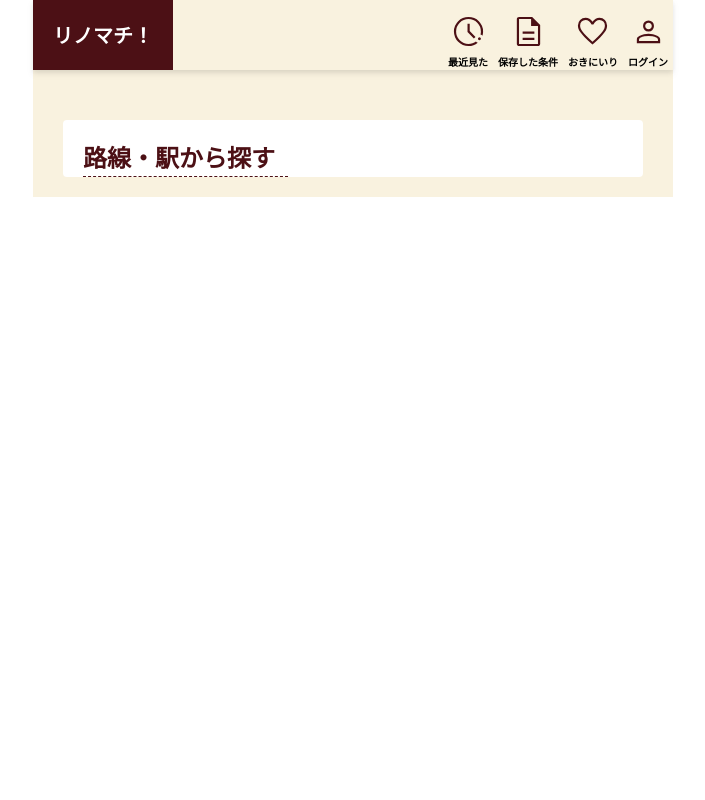
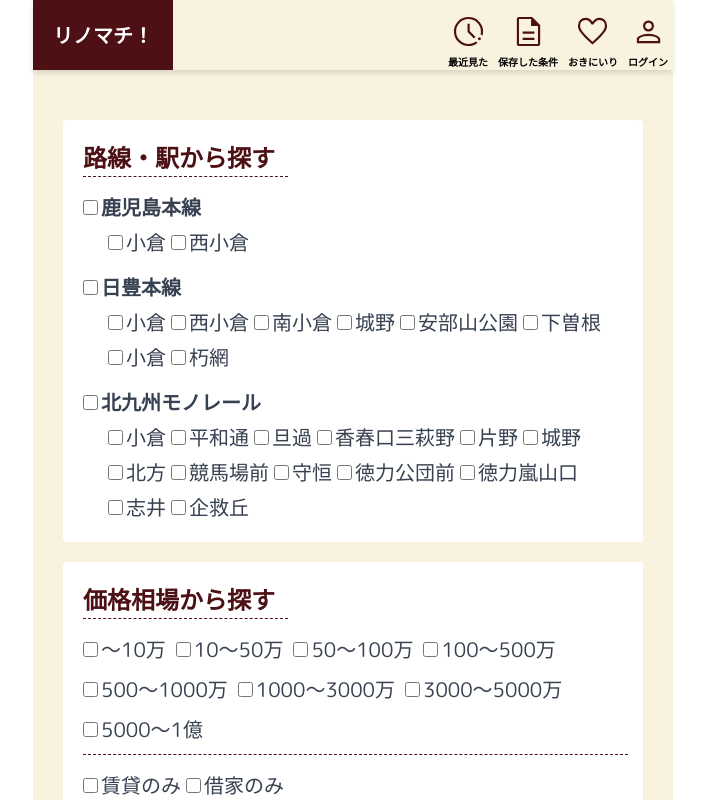
Before and after one commit to yama-chiiii/Rinomachi-Front, a Next.js app: page /search/line in a window 1280 px wide. Shown: the top 800 px of the page, without its empty margins (287-992 px from the left). Built offline with nearby package versions, Linux system fonts and the light colour scheme.

Commit message:
feat :絞り込み検索ぺーじの作成

```diff
--- a/src/app/component/Line.tsx
+++ b/src/app/component/Line.tsx
@@ -1,15 +1,130 @@
+"use client";
 import Link from "next/link";
+import {useState} from 'react';
 
+function CheckBox({name,id,setIsChecked}:{name:string,id:string,setIsChecked:() => void}){
+    const handleChange = () => {
+        setIsChecked();
+    };
+    return(
+        <div className="flex items-center space-x-3">
+            <input
+                type="checkbox"
+                id={id}
+                onChange={handleChange}
+                className="w-15 h-15 text-blue-500 bg-gray-100 border-gray-300 rounded focus:ring-blue-500 focus:ring-2"
+            />
+            <label htmlFor="checkbox" className="text-gray-700 font-medium">
+                {name}
+            </label>
+        </div>
+    );
+}
+
+function LineCheckBox({name,id,setIsChecked,setLine}:{name:string,id:string,setIsChecked:() => void,setLine:() => void}){
+    const handleChange = () => {
+        setLine();
+        setIsChecked();
+    };
+    return(
+        <div className="flex items-center space-x-3">
+            <input
+                type="checkbox"
+                id={id}
+                onChange={handleChange}
+                className="w-15 h-15 text-blue-500 bg-gray-100 border-gray-300 rounded focus:ring-blue-500 focus:ring-2"
+            />
+            <label htmlFor="checkbox" className="text-gray-700 font-medium">
+                <div className="font-bold">
+                    {name}
+                </div>
+            </label>
+        </div>
+    );
+}
 
 export default function Line(){
+    const [isChecked,setIsChecked] = useState(false);
+    const [line,setLine] = useState("JQ");
+
     return(
         <>
             <div className="w-full lg:w-1/2 min-h-screen flex flex-col mx-auto font-mPlus font-semibold text-2xl">
                 <div className="w-full h-full bg-brown-light text-red-dark">
-                    <div className="bg-white rounded mt-120 mb-20 mx-30">
+                    <div className="bg-white rounded mt-120 mb-20 mx-30 pr-15 pb-20">
                         <div className="flex border-b border-dashed border-brown-dark w-205 pt-20 ml-20">
                             <div className="font-mPlus text-brown-dark">路線・駅から探す</div>
                         </div>
+                        <div className="flex w-full h-auto">
+                            <div className="flex-col text-xl">
+                                <div>
+                                    <div className="ml-20 mt-15 mb-5"><LineCheckBox name="鹿児島本線" id="鹿児島本線" setIsChecked={() => setIsChecked(!isChecked)} setLine={() => setLine("鹿児島本線")}/></div>
+                                    <div className="flex flex-wrap gap-5 ml-45">
+                                        <CheckBox name="小倉" id="鹿児島本線" setIsChecked={() => setIsChecked(!isChecked)}/>
+                                        <CheckBox name="西小倉" id="鹿児島本線" setIsChecked={() => setIsChecked(!isChecked)}/>
+                                    </div>
+                                </div>
+                                <div>
+                                    <div className="ml-20 mt-15 mb-5"><LineCheckBox name="日豊本線" id="日豊本線" setIsChecked={() => setIsChecked(!isChecked)} setLine={() => setLine("日豊本線")}/></div>
+                                    <div className="flex flex-wrap gap-5 ml-45">
+                                        <CheckBox name="小倉" id="日豊本線" setIsChecked={() => setIsChecked(!isChecked)}/>
+                                        <CheckBox name="西小倉" id="日豊本線" setIsChecked={() => setIsChecked(!isChecked)}/>
+                                        <CheckBox name="南小倉" id="日豊本線" setIsChecked={() => setIsChecked(!isChecked)}/>
+                                        <CheckBox name="城野" id="日豊本線" setIsChecked={() => setIsChecked(!isChecked)}/>
+                                        <CheckBox name="安部山公園" id="日豊本線" setIsChecked={() => setIsChecked(!isChecked)}/>
+                                        <CheckBox name="下曽根" id="日豊本線" setIsChecked={() => setIsChecked(!isChecked)}/>
+                                        <CheckBox name="小倉" id="日豊本線" setIsChecked={() => setIsChecked(!isChecked)}/>
+                                        <CheckBox name="朽網" id="日豊本線" setIsChecked={() => setIsChecked(!isChecked)}/>
+                                    </div>
+                                </div>
+                                <div>
+                                    <div className="ml-20 mt-15 mb-5"><LineCheckBox name="北九州モノレール" id="北九州モノレール" setIsChecked={() => setIsChecked(!isChecked)} setLine={() => setLine("北九州モノレール")}/></div>
+                                    <div className="flex flex-wrap gap-5 ml-45">
+                                        <CheckBox name="小倉" id="北九州モノレール" setIsChecked={() => setIsChecked(!isChecked)}/>
+                                        <CheckBox name="平和通" id="北九州モノレール" setIsChecked={() => setIsChecked(!isChecked)}/>
+                                        <CheckBox name="旦過" id="北九州モノレール" setIsChecked={() => setIsChecked(!isChecked)}/>
+                                        <CheckBox name="香春口三萩野" id="北九州モノレール" setIsChecked={() => setIsChecked(!isChecked)}/>
+                                        <CheckBox name="片野" id="北九州モノレール" setIsChecked={() => setIsChecked(!isChecked)}/>
+                                        <CheckBox name="城野" id="北九州モノレール" setIsChecked={() => setIsChecked(!isChecked)}/>
+                                        <CheckBox name="北方" id="北九州モノレール" setIsChecked={() => setIsChecked(!isChecked)}/>
+                                        <CheckBox name="競馬場前" id="北九州モノレール" setIsChecked={() => setIsChecked(!isChecked)}/>
+                                        <CheckBox name="守恒" id="北九州モノレール" setIsChecked={() => setIsChecked(!isChecked)}/>
+                                        <CheckBox name="徳力公団前" id="北九州モノレール" setIsChecked={() => setIsChecked(!isChecked)}/>
+                                        <CheckBox name="徳力嵐山口" id="北九州モノレール" setIsChecked={() => setIsChecked(!isChecked)}/>
+                                        <CheckBox name="志井" id="北九州モノレール" setIsChecked={() => setIsChecked(!isChecked)}/>
+                                        <CheckBox name="企救丘" id="北九州モノレール"  setIsChecked={() => setIsChecked(!isChecked)}/>
+                                    </div>
+                                </div>
+                            </div>
+                        </div>
+                    </div>
+                    <div className="bg-white rounded mt-20 mb-20 mx-30 pr-15 pb-20">
+                        <div className="flex border-b border-dashed border-brown-dark w-205 pt-20 ml-20">
+                            <div className="font-mPlus text-brown-dark">価格相場から探す</div>
+                        </div>
+                        <div className="flex w-full h-auto">
+                            <div className="flex-col text-xl">
+                                <div className="flex flex-wrap gap-10 mt-15 ml-20 pb-10 border-b border-dashed border-brown-dark">
+                                    <CheckBox name="〜10万" id="price" setIsChecked={() => setIsChecked(!isChecked)}/>
+                                    <CheckBox name="10〜50万" id="price" setIsChecked={() => setIsChecked(!isChecked)}/>
+                                    <CheckBox name="50〜100万" id="price" setIsChecked={() => setIsChecked(!isChecked)}/>
+                                    <CheckBox name="100〜500万" id="price" setIsChecked={() => setIsChecked(!isChecked)}/>
+                                    <CheckBox name="500〜1000万" id="price" setIsChecked={() => setIsChecked(!isChecked)}/>
+                                    <CheckBox name="1000〜3000万" id="price" setIsChecked={() => setIsChecked(!isChecked)}/>
+                                    <CheckBox name="3000〜5000万" id="price" setIsChecked={() => setIsChecked(!isChecked)}/>
+                                    <CheckBox name="5000〜1億" id="price" setIsChecked={() => setIsChecked(!isChecked)}/>
+                                </div>
+                                <div className="flex flex-wrap gap-5 mt-15 ml-20">
+                                    <CheckBox name="賃貸のみ" id="price" setIsChecked={() => setIsChecked(!isChecked)}/>
+                                    <CheckBox name="借家のみ" id="price" setIsChecked={() => setIsChecked(!isChecked)}/>
+                                </div>
+                            </div>
+                        </div>
+                    </div>
+                    <div className="flex justify-center text-center">
+                        <button className='my-20 mb-80 px-30 py-15 rounded bg-brown-dark text-white text-xl'>
+                            <div className='hover:text-brown'>この条件で検索する</div>
+                        </button>
                     </div>
                 </div>
             </div>
```
